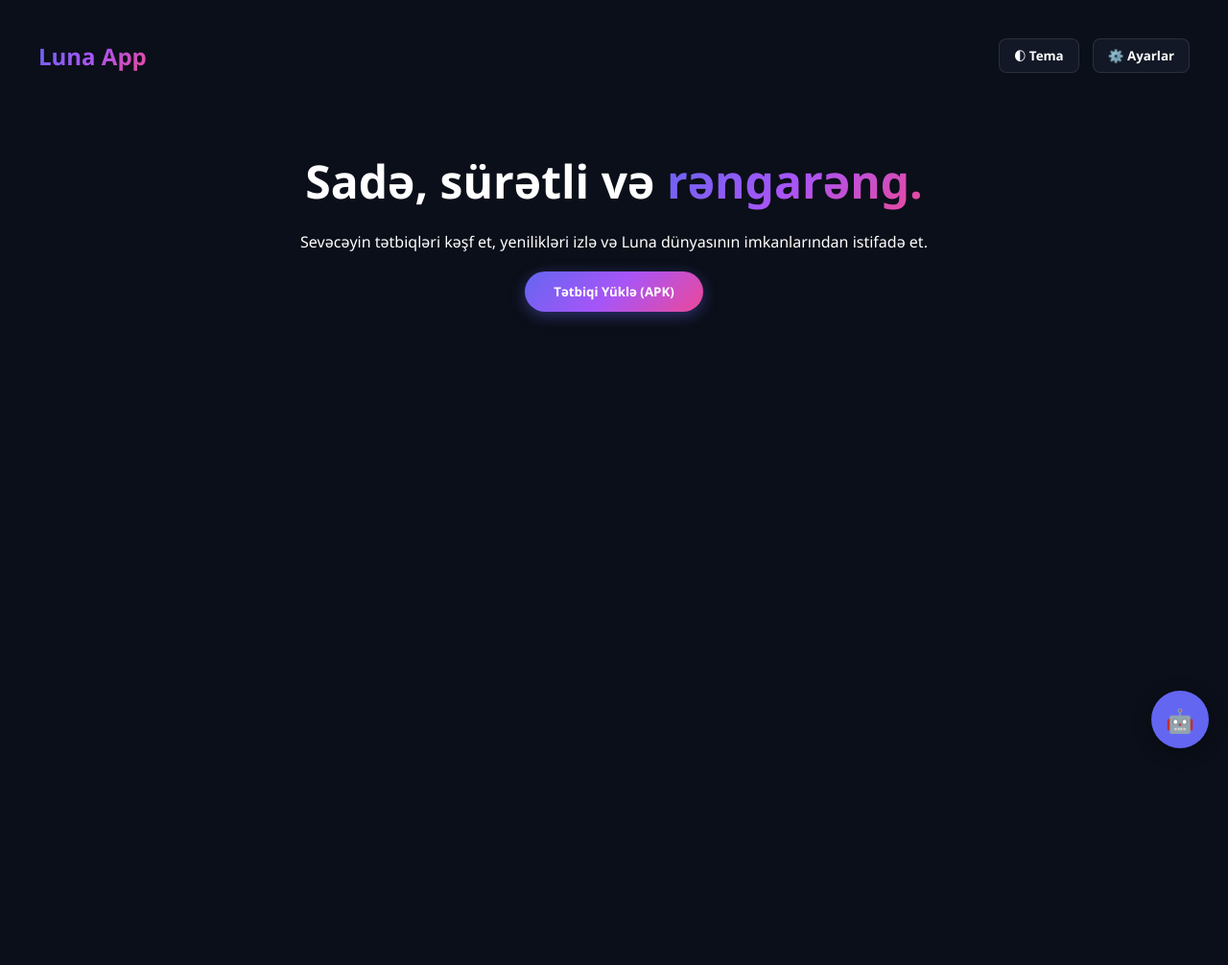
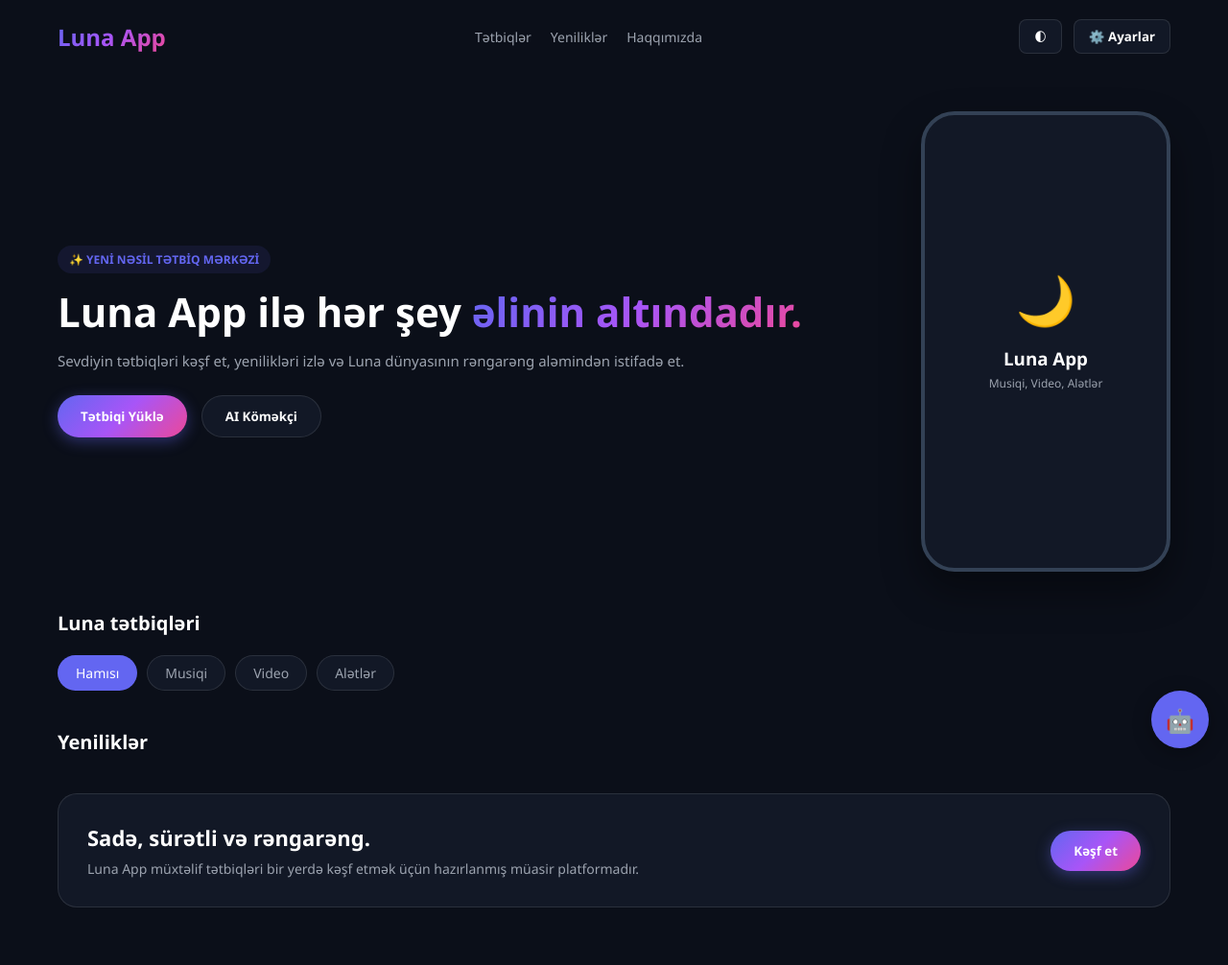
Before and after one commit to aydashuzeyir/Luna-App, a plain HTML site: page index.html in a window 1280 px wide. Shown: the whole page at 96% size. Before the commit the page ends 800 px from the top, so only its background shows below. Drawn offline with Linux system fonts and the light colour scheme.

Commit message:
Update index.html

```diff
--- a/index.html
+++ b/index.html
@@ -9,16 +9,20 @@
             --bg-color: #0b0f19;
             --card-bg: #121826;
             --text-color: #ffffff;
+            --text-muted: #9ca3af;
             --accent-gradient: linear-gradient(135deg, #6366f1, #a855f7, #ec4899);
             --primary-color: #6366f1;
+            --border-color: rgba(255, 255, 255, 0.1);
         }
 
         [data-theme="light"] {
             --bg-color: #f3f4f6;
             --card-bg: #ffffff;
             --text-color: #111827;
+            --text-muted: #4b5563;
             --accent-gradient: linear-gradient(135deg, #4f46e5, #9333ea, #db2777);
             --primary-color: #4f46e5;
+            --border-color: rgba(0, 0, 0, 0.1);
         }
 
         * {
@@ -32,16 +36,17 @@
         body {
             background-color: var(--bg-color);
             color: var(--text-color);
-            padding: 20px;
+            padding: 0;
         }
 
+        /* Header */
         header {
             display: flex;
             justify-content: space-between;
             align-items: center;
             max-width: 1200px;
             margin: 0 auto;
-            padding: 20px 0;
+            padding: 20px;
         }
 
         .logo {
@@ -52,27 +57,64 @@
             -webkit-text-fill-color: transparent;
         }
 
+        .nav-links {
+            display: flex;
+            gap: 20px;
+            list-style: none;
+        }
+
+        .nav-links a {
+            color: var(--text-muted);
+            text-decoration: none;
+            font-size: 14px;
+            font-weight: 500;
+        }
+
+        .nav-links a:hover {
+            color: var(--text-color);
+        }
+
         .nav-buttons button {
             background: var(--card-bg);
             color: var(--text-color);
-            border: 1px solid rgba(255,255,255,0.1);
+            border: 1px solid var(--border-color);
             padding: 8px 15px;
             border-radius: 8px;
             cursor: pointer;
-            margin-left: 10px;
+            margin-left: 8px;
             font-weight: 600;
         }
 
+        /* Hero Section */
         .hero {
-            text-align: center;
-            padding: 60px 20px;
-            max-width: 800px;
-            margin: 0 auto;
+            display: flex;
+            justify-content: space-between;
+            align-items: center;
+            max-width: 1200px;
+            margin: 40px auto;
+            padding: 0 20px;
+            gap: 40px;
+        }
+
+        .hero-content {
+            flex: 1;
+        }
+
+        .badge {
+            background: rgba(99, 102, 241, 0.1);
+            color: var(--primary-color);
+            padding: 6px 12px;
+            border-radius: 20px;
+            font-size: 12px;
+            font-weight: bold;
+            display: inline-block;
+            margin-bottom: 15px;
         }
 
         .hero h1 {
-            font-size: 48px;
-            margin-bottom: 20px;
+            font-size: 42px;
+            margin-bottom: 15px;
+            line-height: 1.2;
         }
 
         .hero h1 span {
@@ -81,21 +123,118 @@
             -webkit-text-fill-color: transparent;
         }
 
-        .download-btn {
-            display: inline-block;
+        .hero p {
+            color: var(--text-muted);
+            font-size: 15px;
+            margin-bottom: 25px;
+            line-height: 1.5;
+        }
+
+        .btn-group {
+            display: flex;
+            gap: 15px;
+        }
+
+        .primary-btn {
             background: var(--accent-gradient);
             color: white;
-            padding: 12px 30px;
+            padding: 12px 24px;
             border-radius: 30px;
-            text-decoration: none;
+            border: none;
             font-weight: bold;
-            margin-top: 20px;
+            cursor: pointer;
             box-shadow: 0 4px 15px rgba(99, 102, 241, 0.4);
-            cursor: pointer;
-            border: none;
         }
 
-        /* Modal Pəncərələr */
+        .secondary-btn {
+            background: var(--card-bg);
+            color: var(--text-color);
+            padding: 12px 24px;
+            border-radius: 30px;
+            border: 1px solid var(--border-color);
+            font-weight: bold;
+            cursor: pointer;
+        }
+
+        /* Mockup Phone Graphic */
+        .hero-mockup {
+            width: 260px;
+            height: 480px;
+            background: var(--card-bg);
+            border-radius: 35px;
+            border: 4px solid #334155;
+            padding: 20px;
+            box-shadow: 0 20px 40px rgba(0,0,0,0.4);
+            display: flex;
+            flex-direction: column;
+            align-items: center;
+            justify-content: center;
+            text-align: center;
+        }
+
+        .mockup-icon {
+            font-size: 50px;
+            margin-bottom: 15px;
+        }
+
+        /* Main Sections */
+        .container {
+            max-width: 1200px;
+            margin: 0 auto;
+            padding: 0 20px 60px 20px;
+        }
+
+        .section-title {
+            font-size: 20px;
+            font-weight: bold;
+            margin-bottom: 20px;
+        }
+
+        .categories {
+            display: flex;
+            gap: 10px;
+            margin-bottom: 30px;
+        }
+
+        .cat-btn {
+            background: var(--card-bg);
+            color: var(--text-muted);
+            border: 1px solid var(--border-color);
+            padding: 8px 18px;
+            border-radius: 20px;
+            cursor: pointer;
+            font-size: 14px;
+        }
+
+        .cat-btn.active, .cat-btn:hover {
+            background: var(--primary-color);
+            color: white;
+            border-color: transparent;
+        }
+
+        /* Banner Card */
+        .banner-card {
+            background: var(--card-bg);
+            border: 1px solid var(--border-color);
+            border-radius: 20px;
+            padding: 30px;
+            margin-top: 40px;
+            display: flex;
+            justify-content: space-between;
+            align-items: center;
+        }
+
+        .banner-card h3 {
+            font-size: 22px;
+            margin-bottom: 8px;
+        }
+
+        .banner-card p {
+            color: var(--text-muted);
+            font-size: 14px;
+        }
+
+        /* Modals & AI Floating */
         .modal {
             display: none;
             position: fixed;
@@ -111,18 +250,18 @@
             background: var(--card-bg);
             padding: 30px;
             border-radius: 15px;
-            width: 350px;
+            width: 380px;
             position: relative;
+            border: 1px solid var(--border-color);
         }
 
         .close-btn {
             position: absolute;
-            top: 10px; right: 15px;
+            top: 12px; right: 18px;
             cursor: pointer;
             font-size: 20px;
         }
 
-        /* AI Söhbət Qutusu düyməsi */
         .ai-float-btn {
             position: fixed;
             bottom: 20px; right: 20px;
@@ -142,19 +281,57 @@
 </head>
 <body>
 
+    <!-- Header -->
     <header>
         <div class="logo">Luna App</div>
+        <ul class="nav-links">
+            <li><a href="#">Tətbiqlər</a></li>
+            <li><a href="#">Yeniliklər</a></li>
+            <li><a href="#">Haqqımızda</a></li>
+        </ul>
         <div class="nav-buttons">
-            <button onclick="toggleTheme()">🌓 Tema</button>
+            <button onclick="toggleTheme()">🌓</button>
             <button onclick="openSettings()">⚙️ Ayarlar</button>
         </div>
     </header>
 
+    <!-- Hero Section -->
     <section class="hero">
-        <h1>Sadə, sürətli və <span>rəngarəng.</span></h1>
-        <p>Sevəcəyin tətbiqləri kəşf et, yenilikləri izlə və Luna dünyasının imkanlarından istifadə et.</p>
-        <button class="download-btn" onclick="alert('Yükləmə uğurla başladı!')">Tətbiqi Yüklə (APK)</button>
+        <div class="hero-content">
+            <span class="badge">✨ YENİ NƏSİL TƏTBİQ MƏRKƏZİ</span>
+            <h1>Luna App ilə hər şey <span>əlinin altındadır.</span></h1>
+            <p>Sevdiyin tətbiqləri kəşf et, yenilikləri izlə və Luna dünyasının rəngarəng aləmindən istifadə et.</p>
+            <div class="btn-group">
+                <button class="primary-btn" onclick="alert('Yükləmə prosesi başladı!')">Tətbiqi Yüklə</button>
+                <button class="secondary-btn" onclick="openAI()">AI Köməkçi</button>
+            </div>
+        </div>
+        <div class="hero-mockup">
+            <div class="mockup-icon">🌙</div>
+            <h3 style="margin-bottom: 5px;">Luna App</h3>
+            <p style="font-size: 12px; color: var(--text-muted);">Musiqi, Video, Alətlər</p>
+        </div>
     </section>
+
+    <!-- App Categories Section -->
+    <div class="container">
+        <div class="section-title">Luna tətbiqləri</div>
+        <div class="categories">
+            <button class="cat-btn active">Hamısı</button>
+            <button class="cat-btn">Musiqi</button>
+            <button class="cat-btn">Video</button>
+            <button class="cat-btn">Alətlər</button>
+        </div>
+
+        <div class="section-title" style="margin-top: 40px;">Yeniliklər</div>
+        <div class="banner-card">
+            <div>
+                <h3>Sadə, sürətli və rəngarəng.</h3>
+                <p>Luna App müxtəlif tətbiqləri bir yerdə kəşf etmək üçün hazırlanmış müasir platformadır.</p>
+            </div>
+            <button class="primary-btn" onclick="alert('Ətraflı məlumat yüklənir...')">Kəşf et</button>
+        </div>
+    </div>
 
     <!-- Ayarlar Modalı -->
     <div id="settingsModal" class="modal">
@@ -162,14 +339,16 @@
             <span class="close-btn" onclick="closeSettings()">&times;</span>
             <h3>Tətbiq Ayarları</h3>
             <br>
-            <label>Şrift (Font) seçimi:</label>
-            <select id="fontSelect" onchange="changeFont(this.value)" style="width:100%; padding:8px; margin-top:5px; margin-bottom:15px; background:var(--bg-color); color:var(--text-color); border:1px solid #444; border-radius: 5px;">
+            <label style="font-size: 14px;">Şrift (Font) seçimi:</label>
+            <select id="fontSelect" onchange="changeFont(this.value)" style="width:100%; padding:10px; margin-top:5px; margin-bottom:15px; background:var(--bg-color); color:var(--text-color); border:1px solid var(--border-color); border-radius: 8px;">
                 <option value="Segoe UI">Segoe UI (Default)</option>
                 <option value="Courier New">Courier New</option>
                 <option value="Georgia">Georgia</option>
                 <option value="Arial">Arial</option>
             </select>
-            <label>Səs effektləri: <input type="checkbox" checked></label>
+            <label style="font-size: 14px; display: flex; justify-content: space-between; align-items: center;">
+                Səs effektləri: <input type="checkbox" checked style="transform: scale(1.2);">
+            </label>
         </div>
     </div>
 
@@ -181,11 +360,11 @@
         <div class="modal-content">
             <span class="close-btn" onclick="closeAI()">&times;</span>
             <h3>Luna AI Köməkçi</h3>
-            <div id="chatHistory" style="height: 150px; background: var(--bg-color); margin: 10px 0; padding: 10px; border-radius: 8px; font-size: 14px; overflow-y:auto; border: 1px solid #444;">
+            <div id="chatHistory" style="height: 160px; background: var(--bg-color); margin: 12px 0; padding: 10px; border-radius: 8px; font-size: 13px; overflow-y:auto; border: 1px solid var(--border-color); line-height: 1.4;">
                 <b>AI:</b> Salam! Mən Luna süni intellektiyəm. Sənə necə kömək edə bilərəm?
             </div>
-            <input type="text" id="userInput" placeholder="Sualını yaz..." style="width: 100%; padding: 8px; background: var(--bg-color); color: var(--text-color); border: 1px solid #444; border-radius: 5px;">
-            <button onclick="sendAIExt()" style="width: 100%; margin-top: 8px; padding: 8px; background: var(--primary-color); color: white; border: none; border-radius: 5px; cursor: pointer;">Göndər</button>
+            <input type="text" id="userInput" placeholder="Sualını yaz..." style="width: 100%; padding: 10px; background: var(--bg-color); color: var(--text-color); border: 1px solid var(--border-color); border-radius: 8px; font-size: 14px;">
+            <button onclick="sendAIExt()" style="width: 100%; margin-top: 10px; padding: 10px; background: var(--primary-color); color: white; border: none; border-radius: 8px; font-weight: bold; cursor: pointer;">Göndər</button>
         </div>
     </div>
 
```
